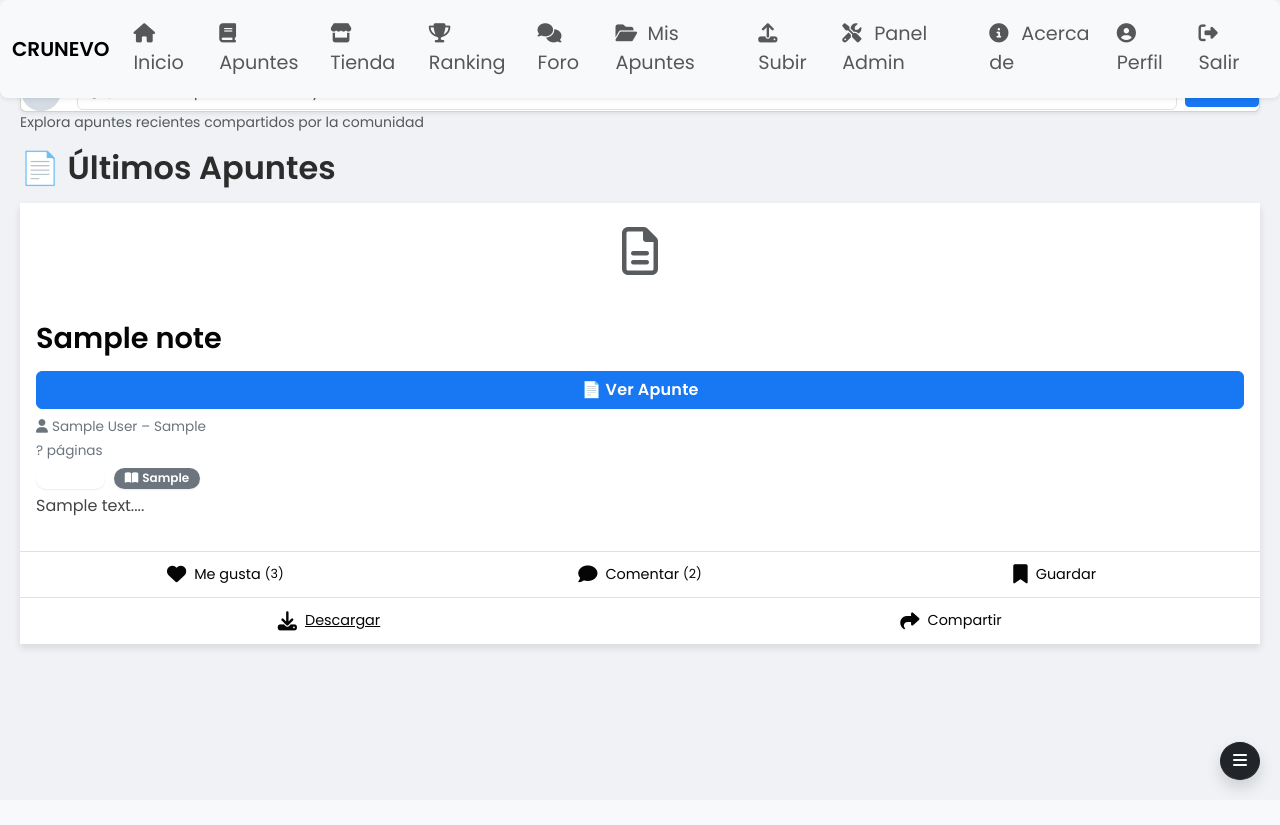
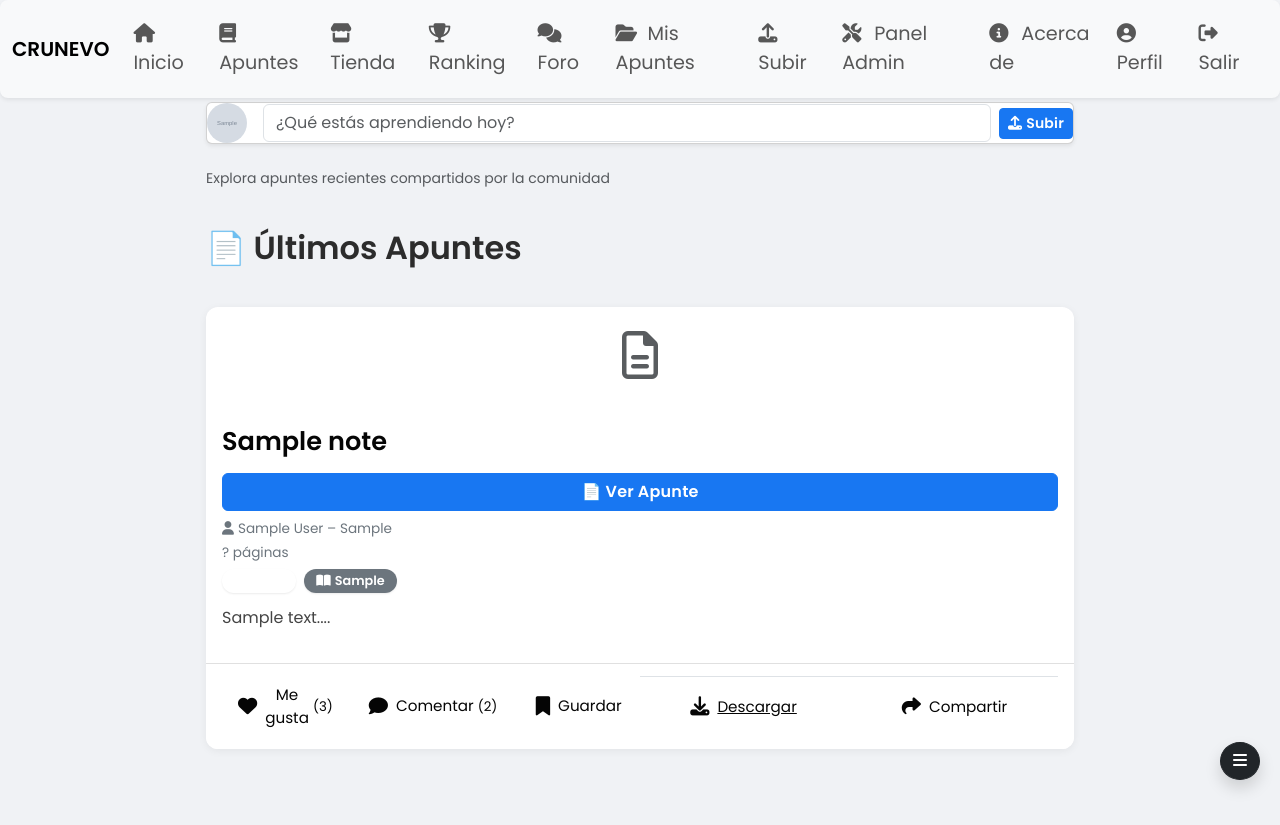
Before and after one commit to RoggerMS/Crunevo, a Flask app: page / in a window 1280 px wide. Before the commit the page ends 795 px from the top, so only its background shows below. Run offline with Flask 3, Linux system fonts and the light colour scheme; a user stored in the database is signed in; tables that the repository leaves empty hold one stand-in row (values such as "Sample post"); grey boxes marked "Sample" are stand-in pictures; some libraries are stand-ins or nearby versions.

Commit message:
[Fix] agregar estilos de feed para desktop

```diff
--- a/crunevo/static/css/custom_feed.css
+++ b/crunevo/static/css/custom_feed.css
@@ -198,6 +198,64 @@
     background-color: #6f42c1;
 }
 
+/* === SOLO PARA PANTALLAS GRANDES === */
+@media (min-width: 992px) {
+    .feed-container {
+        max-width: 900px;
+        margin: 0 auto;
+        padding: 2rem 1rem;
+        display: flex;
+        flex-direction: column;
+        gap: 1.5rem;
+    }
+
+    .note-card {
+        border-radius: 0.75rem;
+        box-shadow: 0 2px 8px rgba(0,0,0,0.06);
+        margin-bottom: 1.5rem;
+        transition: transform 0.2s ease-in-out;
+    }
+
+    .note-card:hover {
+        transform: scale(1.01);
+    }
+
+    .note-title {
+        font-size: 1.6rem !important;
+        line-height: 1.4;
+    }
+
+    .note-desc {
+        font-size: 1rem;
+        line-height: 1.6;
+        text-align: justify;
+        margin-top: 0.5rem;
+    }
+
+    .note-actions {
+        flex-direction: row;
+        justify-content: space-between;
+        padding: 0.75rem 1rem;
+        border-top: 1px solid #e0e0e0;
+    }
+
+    .note-actions .action-row {
+        flex: 1;
+        justify-content: space-evenly;
+    }
+
+    .action-btn {
+        font-size: 0.95rem;
+        padding: 0.5rem 1rem;
+        border-radius: 0.375rem;
+    }
+
+    .badge {
+        font-size: 0.8rem;
+        padding: 0.35rem 0.75rem;
+    }
+}
+
 @media (prefers-color-scheme: dark) {
     body {
         background: #18191a;
```
